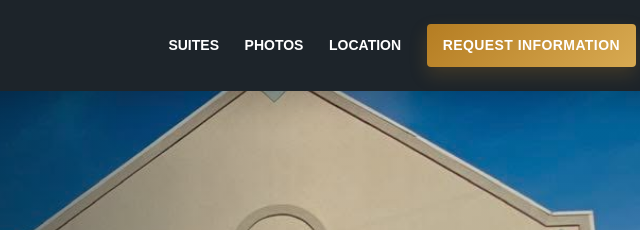
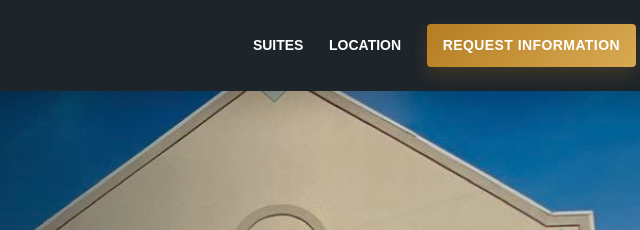
Before and after one commit to smt3295/rental-application, a website: page index.html in a window 1280 px wide. Shown: the top 230 px of the page, 580-1220 px from the left. Drawn offline with Linux system fonts and the light colour scheme.

Commit message:
Remove 'Photos' link from navigation

```diff
--- a/index.html
+++ b/index.html
@@ -15,7 +15,7 @@
     </a>
     <nav>
       <a href="#suites">Suites</a>
-      <a href="#photos">Photos</a>
+
       <a href="#location">Location</a>
       <a class="button small" href="#inquiry">Request Information</a>
     </nav>
```
